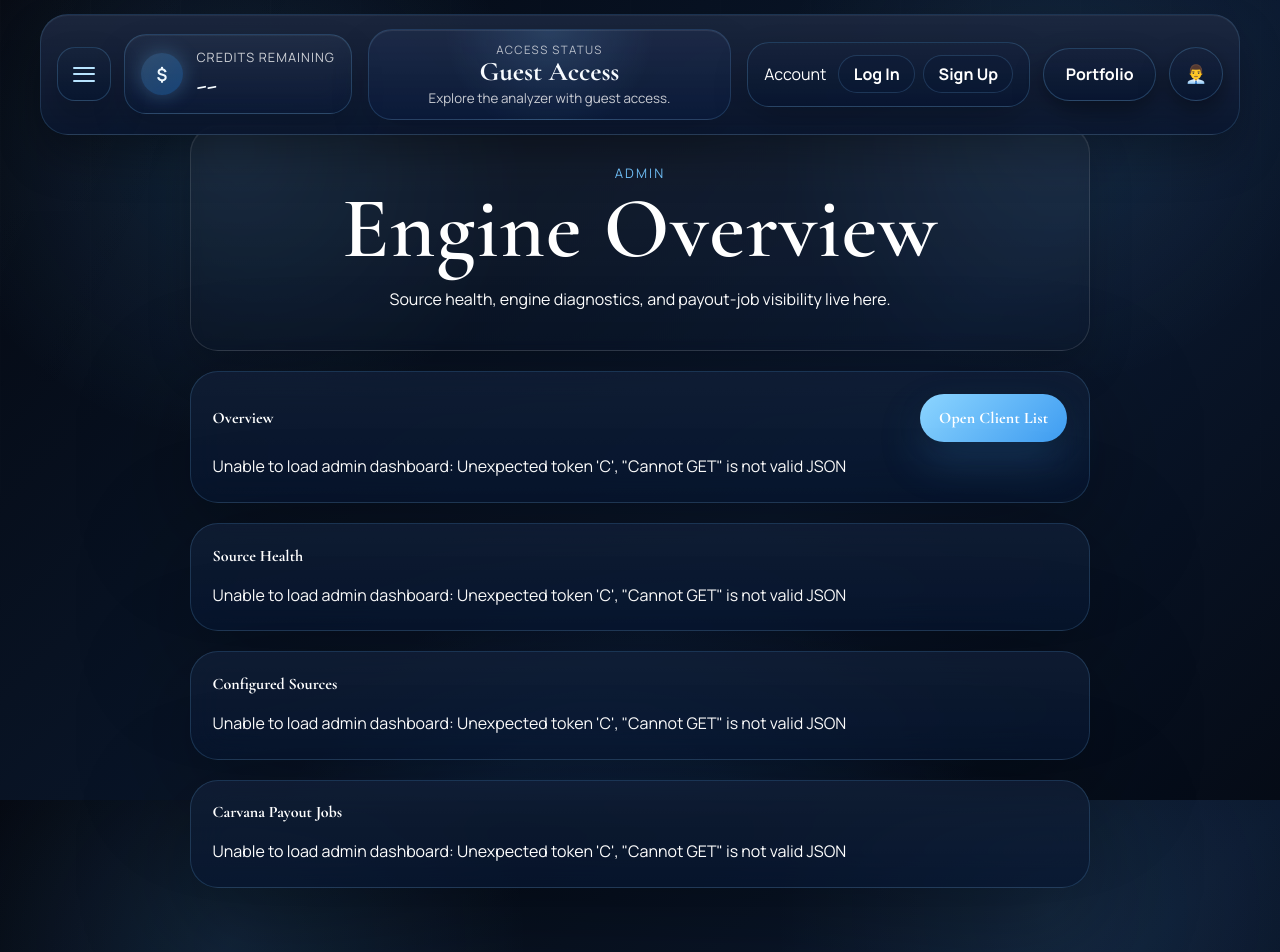
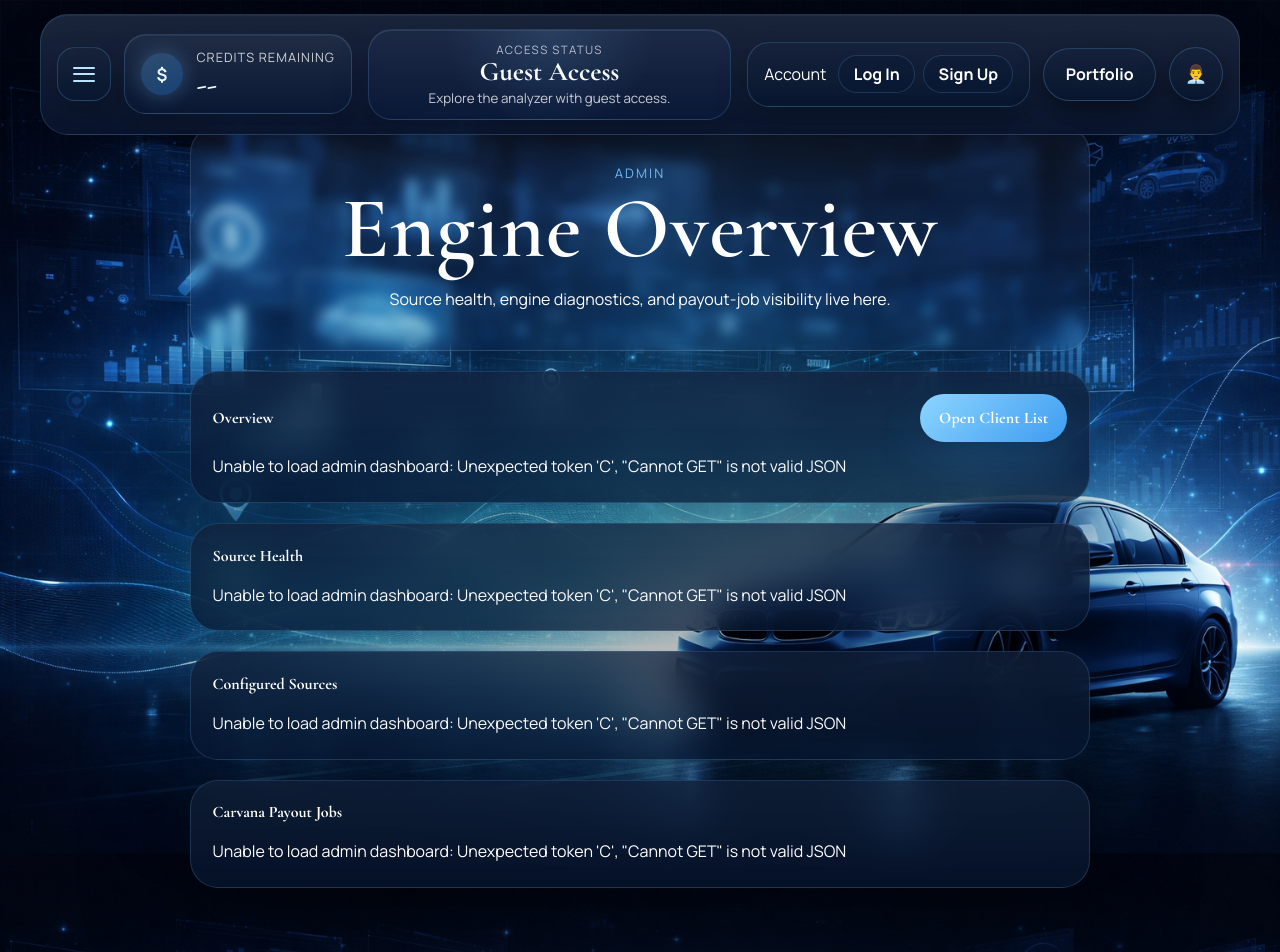
Before and after one commit to aidentm589-prog/yes, a Python web app: template templates/admin_overview.html in a window 1280 px wide. Run offline with Jinja, Linux system fonts and the light colour scheme; the template is opened without the code that fills it, so the values that code supplies are empty.

Commit message:
Restore image-based site background styling

```diff
--- a/static/styles.css
+++ b/static/styles.css
@@ -17,12 +17,7 @@ body {
   min-width: 320px;
   color: var(--text);
   font-family: "Manrope", sans-serif;
-  background:
-    radial-gradient(circle at 18% 18%, rgba(90, 180, 255, 0.14), transparent 24%),
-    radial-gradient(circle at 82% 14%, rgba(124, 210, 255, 0.09), transparent 22%),
-    radial-gradient(circle at 50% 120%, rgba(42, 122, 214, 0.22), transparent 34%),
-    linear-gradient(135deg, #04070f 0%, #081222 34%, #0b1930 62%, #050b16 100%);
-  background-attachment: fixed;
+  background: url("/static/images/site-background.jpg") center center / cover no-repeat fixed;
 }
 
 body::before {
@@ -30,16 +25,10 @@ body::before {
   position: fixed;
   inset: 0;
   background:
-    linear-gradient(115deg, rgba(255, 255, 255, 0.028), transparent 22%, transparent 78%, rgba(255, 255, 255, 0.014)),
-    repeating-linear-gradient(
-      90deg,
-      rgba(255, 255, 255, 0.016) 0,
-      rgba(255, 255, 255, 0.016) 1px,
-      transparent 1px,
-      transparent 90px
-    );
-  mask-image: linear-gradient(180deg, rgba(0, 0, 0, 0.78), rgba(0, 0, 0, 0.38) 68%, transparent 100%);
-  opacity: 0.68;
+    linear-gradient(90deg, rgba(255, 255, 255, 0.025) 1px, transparent 1px),
+    linear-gradient(rgba(255, 255, 255, 0.02) 1px, transparent 1px);
+  background-size: 60px 60px;
+  mask-image: linear-gradient(180deg, rgba(0, 0, 0, 0.7), transparent 88%);
   pointer-events: none;
 }
 
```
